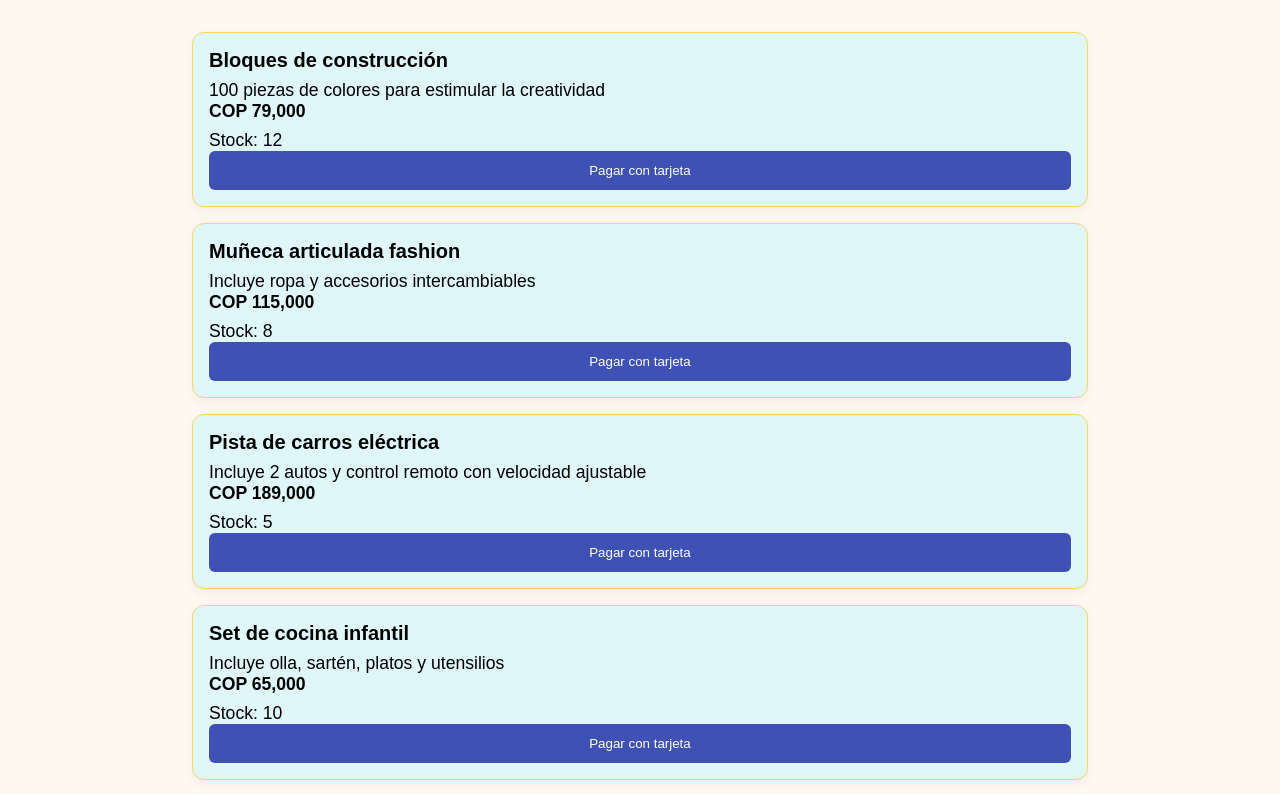
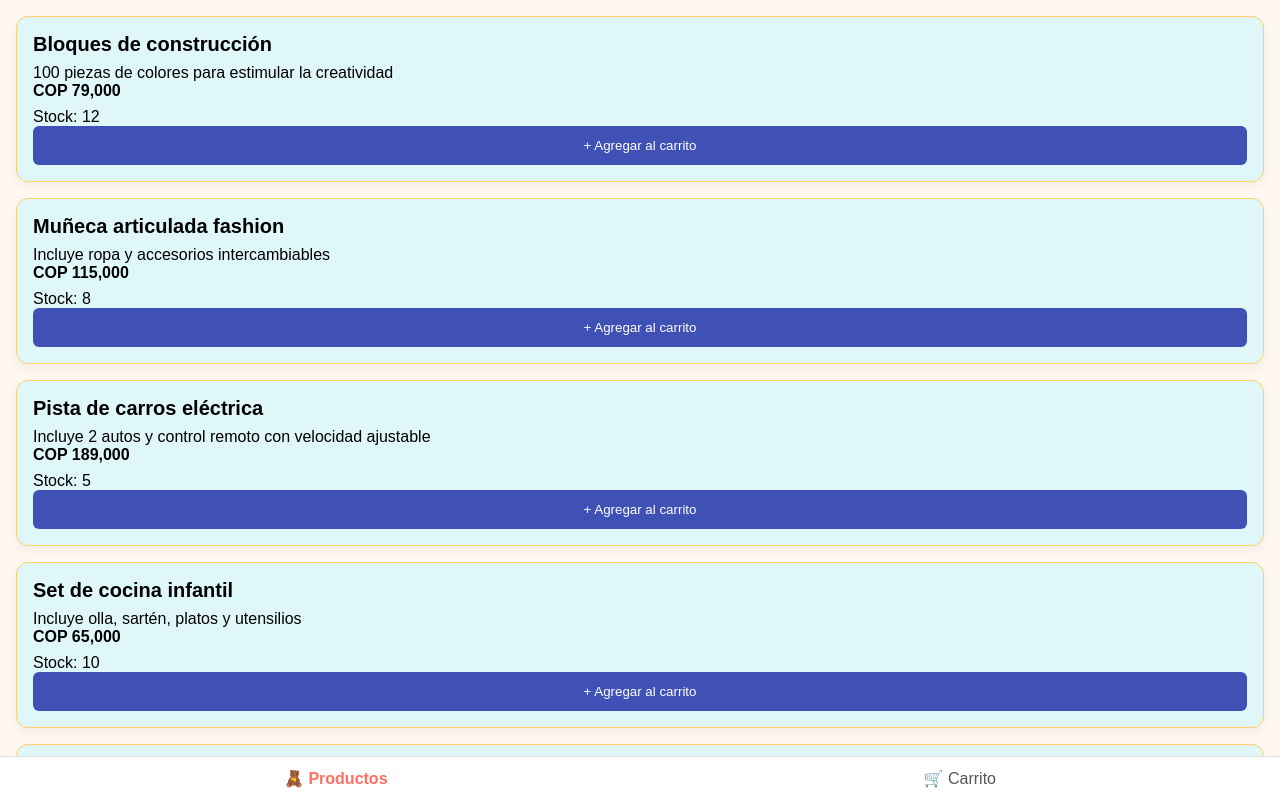
Before and after one commit to Rcastro89/ecommerce-payments, a React (Vite) app: page / in a window 1280 px wide. Shown: the top 794 px of the page. Built offline with nearby package versions, Linux system fonts and the light colour scheme.

Commit message:
Bottom menu

```diff
--- a/package.json
+++ b/package.json
@@ -12,6 +12,7 @@
   "dependencies": {
     "react": "^19.1.0",
     "react-dom": "^19.1.0",
+    "react-router-dom": "^7.6.2",
     "sass": "^1.89.2"
   },
   "devDependencies": {
--- a/src/App.tsx
+++ b/src/App.tsx
@@ -1,10 +1,18 @@
+import { BrowserRouter, Routes, Route } from "react-router-dom";
+import MainLayout from "./layouts/MainLayout";
 import ProductPage from "./features/product/pages/ProductPage";
+//import CartPage from "./features/cart/pages/CartPage";
 
 function App() {
   return (
-    <div className="page-container">
-      <ProductPage />
-    </div>
+    <BrowserRouter>
+      <Routes>
+        <Route element={<MainLayout />}>
+          <Route path="/" element={<ProductPage />} />
+          <Route path="/cart" element={<ProductPage />} />
+        </Route>
+      </Routes>
+    </BrowserRouter>
   );
 }
 
--- /dev/null
+++ b/src/components/BottomMenu.scss
@@ -0,0 +1,24 @@
+@use '../styles/globals.scss' as v;
+
+.bottom-menu {
+  display: flex;
+  justify-content: space-around;
+  align-items: center;
+  padding: 0.75rem 1rem;
+  background-color: #ffffff;
+  border-top: 1px solid #ddd;
+  position: sticky;
+  bottom: 0;
+  z-index: 10;
+
+  .menu-item {
+    font-size: 1rem;
+    color: #555;
+    text-decoration: none;
+
+    &.active {
+      color: v.$primary-color;
+      font-weight: bold;
+    }
+  }
+}
--- /dev/null
+++ b/src/components/BottomMenu.tsx
@@ -0,0 +1,17 @@
+import { NavLink } from "react-router-dom";
+import "./BottomMenu.scss";
+
+const BottomMenu = () => {
+  return (
+    <nav className="bottom-menu">
+      <NavLink to="/" className="menu-item">
+        🧸 Productos
+      </NavLink>
+      <NavLink to="/cart" className="menu-item">
+        🛒 Carrito
+      </NavLink>
+    </nav>
+  );
+};
+
+export default BottomMenu;
--- a/src/features/product/components/ProductCard/ProductCard.tsx
+++ b/src/features/product/components/ProductCard/ProductCard.tsx
@@ -24,7 +24,7 @@ export const ProductCard = ({
       <p className="price">COP {price.toLocaleString()}</p>
       <p>Stock: {stock}</p>
       <button onClick={() => onAddClick(id)} disabled={stock === 0}>
-        Pagar con tarjeta
+        + Agregar al carrito
       </button>
     </div>
   );
--- /dev/null
+++ b/src/layouts/MainLayout.tsx
@@ -0,0 +1,17 @@
+// src/layouts/MainLayout.tsx
+import { Outlet } from "react-router-dom";
+import BottomMenu from "../components/BottomMenu";
+import "../styles/layout.scss";
+
+const MainLayout = () => {
+  return (
+    <div className="app-container">
+      <main className="main-content">
+        <Outlet />
+      </main>
+      <BottomMenu />
+    </div>
+  );
+};
+
+export default MainLayout;
--- /dev/null
+++ b/src/styles/layout.scss
@@ -0,0 +1,14 @@
+@use '../styles/globals.scss' as v;
+
+.app-container {
+  display: flex;
+  flex-direction: column;
+  height: 100vh;
+}
+
+.main-content {
+  flex: 1;
+  overflow-y: auto;
+  padding: 1rem;
+  background-color: v.$background-color;
+}
```
Also changed, not shown: 1 other file (tests, documents, lock files or other folders).
